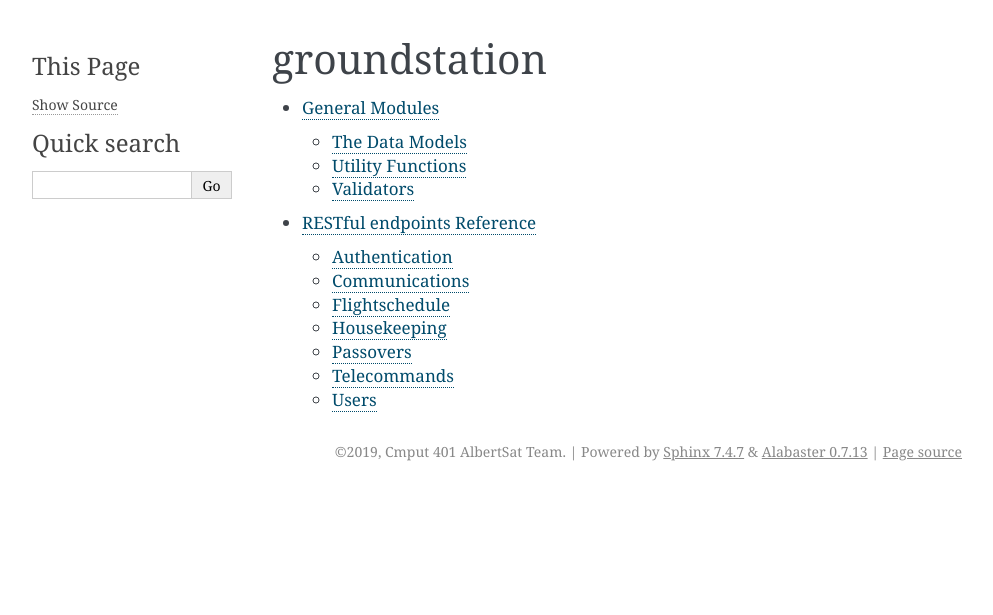
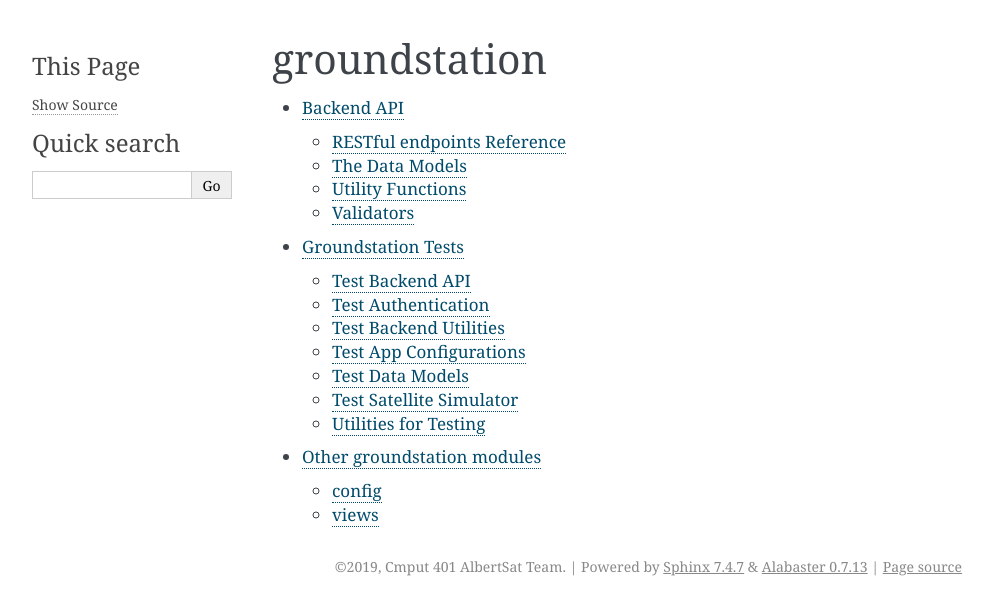
Before and after one commit to AlbertaSat/ex2_ground_station_website, a Sphinx documentation site: the page built from docs/source/groundstation.rst, in a window 1280 px wide. Shown: the top 615 px of the page, without its empty margins (148-1141 px from the left). Built offline with Sphinx 7.4.7, drawn with Linux system fonts in a browser that asks for light colours.

Commit message:
made docs better

```diff
--- a/comm.py
+++ b/comm.py
@@ -36,8 +36,7 @@ def handler(signum, frame):
 
 # handle message in communication table
 def handle_message(message):
-    """Messages sent to comm will pass through this function, essentially acting as a decorator.
-    You can implement message-interpreting and message-triggered functionality here.
+    """Messages sent to comm will pass through this function, essentially acting as a decorator. Refer to gs_commands module
 
     :param str message: The incoming message to comm
 
--- a/docs/source/groundstation.rst
+++ b/docs/source/groundstation.rst
@@ -4,5 +4,6 @@ groundstation
 .. toctree::
    :maxdepth: 2
 
+   backend_api_docs
+   groundstation_tests
    groundstation_modules
-   endpoints_api
--- a/docs/source/groundstation_modules.rst
+++ b/docs/source/groundstation_modules.rst
@@ -1,20 +1,17 @@
-General Modules
+Other groundstation modules
 =======================================
 
-The Data Models
----------------
 
-.. automodule:: groundstation.backend_api.models
+config
+------
+This module allows you to create different application configurations which can be used in different situations.
+
+.. automodule:: groundstation.config
+   :members:
+
+views
+-----
+This module defines the pages accessible from the react application.
+
+.. automodule:: groundstation.views
     :members:
-
-Utility Functions
------------------
-
-.. automodule:: groundstation.backend_api.utils
-    :members:
-
-Validators
-----------
-
-.. automodule:: groundstation.backend_api.validators
-    :members:
--- /dev/null
+++ b/docs/source/groundstation_tests.rst
@@ -0,0 +1,45 @@
+Groundstation Tests
+=======================================
+This folder contains the test for the groundstation application
+
+Test Backend API
+----------------
+
+.. automodule:: groundstation.tests.test_api
+   :members:
+
+Test Authentication
+-------------------
+
+.. automodule:: groundstation.tests.test_auth
+    :members:
+
+Test Backend Utilities
+----------------------
+
+.. automodule:: groundstation.tests.test_backend_utils
+    :members:
+
+Test App Configurations
+-----------------------
+
+.. automodule:: groundstation.tests.test_config
+    :members:
+
+Test Data Models
+----------------------
+
+.. automodule:: groundstation.tests.test_models
+    :members:
+
+Test Satellite Simulator
+------------------------
+
+.. automodule:: groundstation.tests.test_sat_sim
+    :members:
+
+Utilities for Testing
+---------------------
+
+.. automodule:: groundstation.tests.utils
+    :members:
```
Also changed, not shown: docs/source/backend_api_docs.rst (added, +26 -0 lines), docs/source/modules_api.rst (+9 -3 lines), 2 other files.
